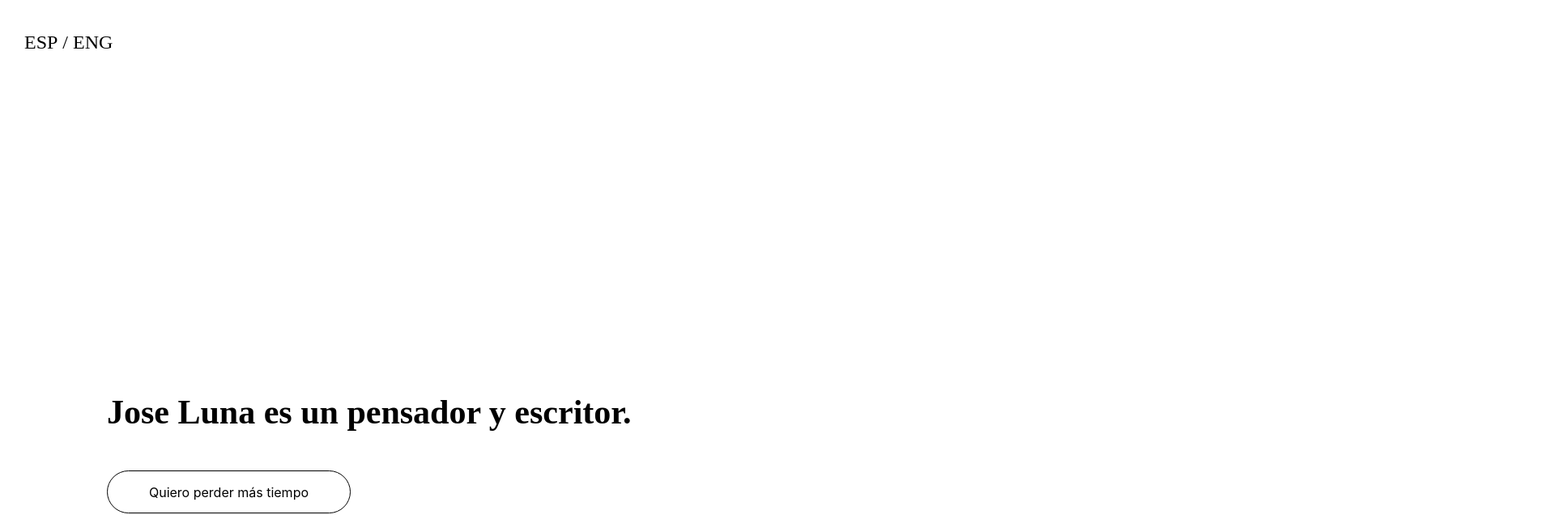
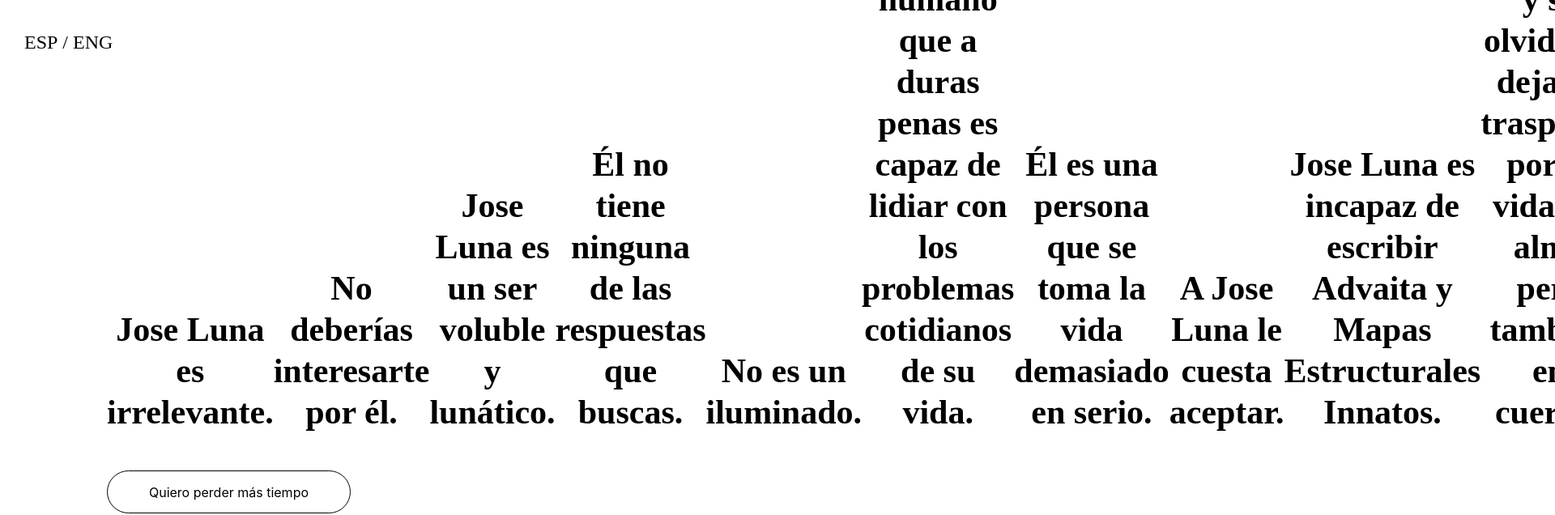
Before and after one commit to occheca/advaita, a React (Create React App) app: page / in a window 1280 px wide. Shown: the top 636 px of the page at 81% size, 1920 px wide, since content can reach past the window. Built offline with nearby package versions, Linux system fonts and the light colour scheme.

Commit message:
Phrases upload

```diff
--- a/src/components/Phrases-container.js
+++ b/src/components/Phrases-container.js
@@ -1,10 +1,42 @@
 import './Phrases-container.css';
+
+const arrPhrases = [
+    "Jose Luna es irrelevante.",
+    "No deberías interesarte por él.",
+    "Jose Luna es un ser voluble y lunático.",
+    "Él no tiene ninguna de las respuestas que buscas.",
+    "No es un iluminado.",
+    "Jose Luna es un ser humano que a duras penas es capaz de lidiar con los problemas cotidianos de su vida.",
+    "Él es una persona que se toma la vida demasiado en serio.",
+    "A Jose Luna le cuesta aceptar.",
+    "Jose Luna es incapaz de escribir Advaita y Mapas Estructurales Innatos.",
+    "Él se pierde en la obviedad y se olvida de dejarse traspasar por la vida, en alma pero también en cuerpo.",
+    "Jose Luna vive en mundos demasiados alejados a este.",
+    "Él no sabe nada más de lo que tú sabes.",
+    "A Jose Luna le gustaría pensar que es un visionario.",
+    "Jose Luna es todo esto y nada (es la última mierda pegada al tacón de tu calzado)",
+    "Él solo quiere encontrar la estabilidad en la inestabilidad.",
+    "Jose Luna se marchará agradecido y en paz.",
+    "Jose Luna estuvo en un túnel muy oscuro donde solo encontró una tenue luz interior."
+]
+
+const delay = (ms) => new Promise(
+    resolve => setTimeout(resolve, ms)
+);
 
 function Phrases(){
     return (
         <div>
             <div className="Phrases">
-            Jose Luna es un pensador y escritor.
+
+                {arrPhrases.map(phrase => (
+                    <span>
+
+                        {phrase}
+
+                    </span>
+                ))}
+
 
             </div>
 
```
